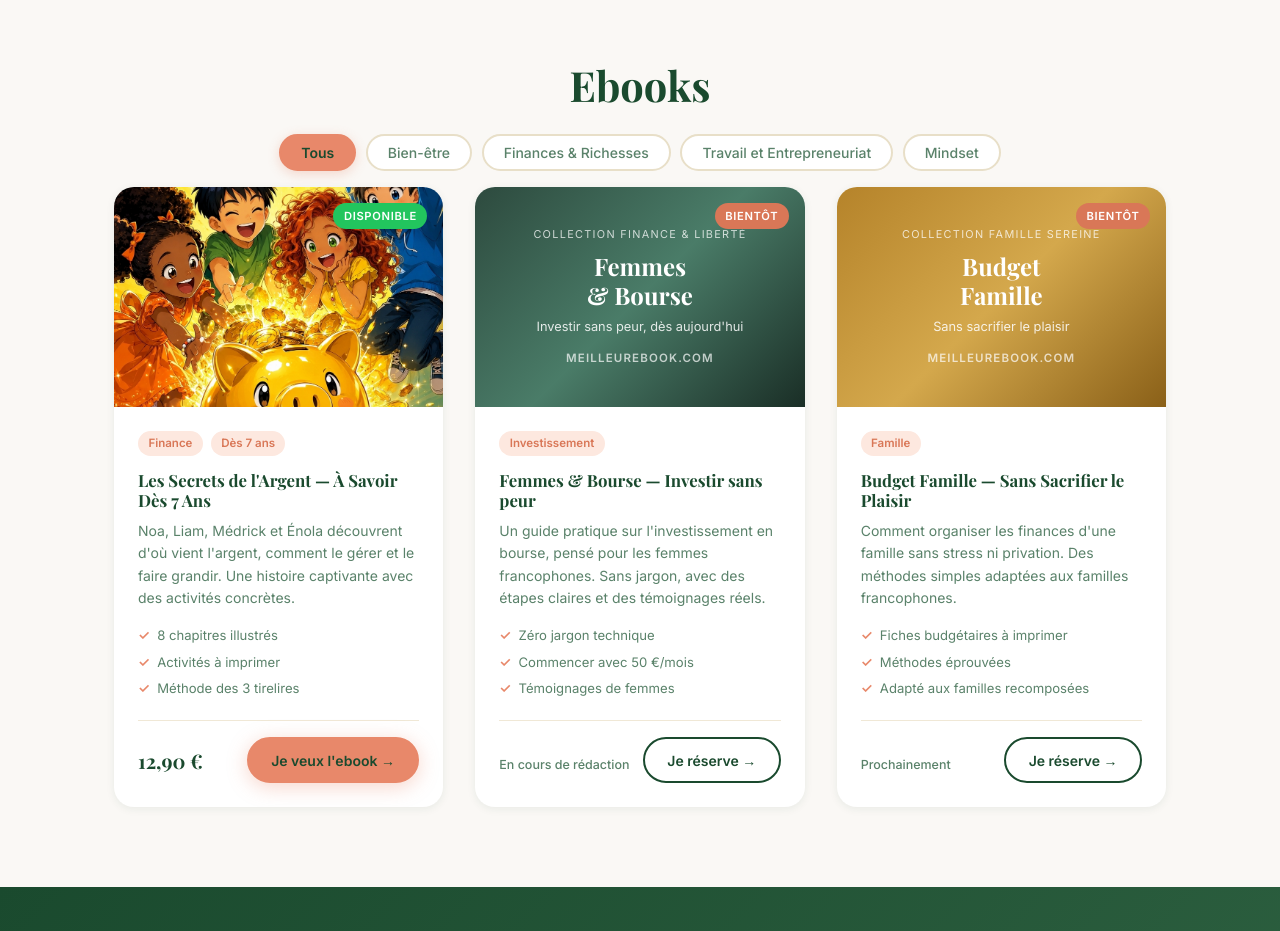
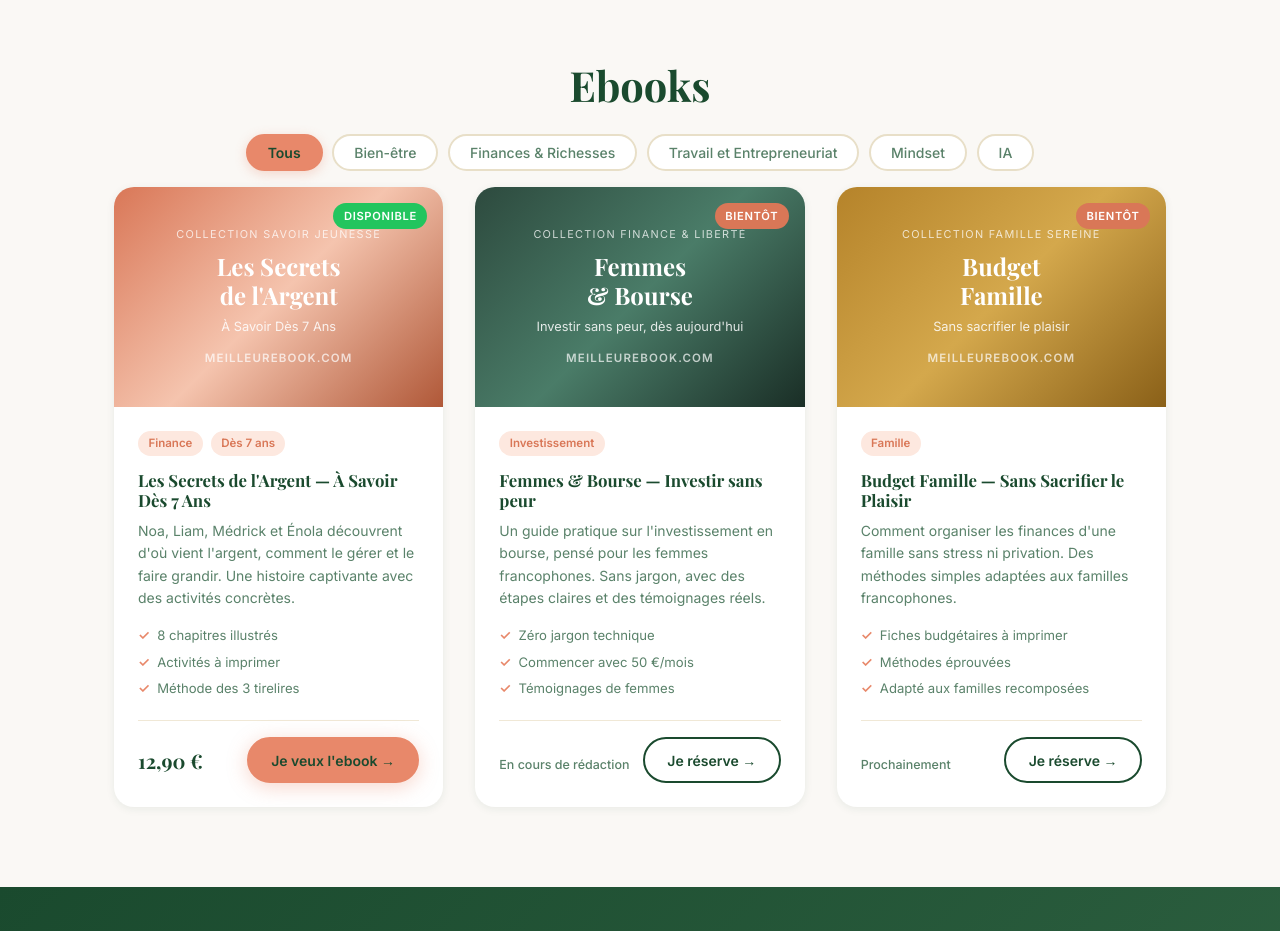
Before and after one commit to tracybymande/meilleurebook, a plain HTML site: page index.html in a window 1280 px wide. Shown: the part 820-1751 px from the top of the page. Drawn offline with nearby package versions, Linux system fonts and the light colour scheme.

Commit message:
Catalogue : revert couverture ebook vers design CSS + ajout filtre IA
Co-Authored-By: Claude Sonnet 4.6 <noreply@anthropic.com>

```diff
--- a/index.html
+++ b/index.html
@@ -67,6 +67,7 @@
         <button class="filter-btn" data-filter="finances-richesses">Finances &amp; Richesses</button>
         <button class="filter-btn" data-filter="entrepreneuriat">Travail et Entrepreneuriat</button>
         <button class="filter-btn" data-filter="mindset">Mindset</button>
+        <button class="filter-btn" data-filter="intelligence-artificielle">IA</button>
       </div>
 
       <!-- Grille des ebooks -->
@@ -74,8 +75,13 @@
 
         <!-- ebook 1 : Les Secrets de l'Argent -->
         <article class="book-card" data-category="finances-richesses" data-age="7-12">
-          <div class="book-card__cover" style="background: #f5c842; padding: 0; overflow: hidden;">
-            <img src="images/couverture-les-secrets-de-largent.png" alt="Les Secrets de l'Argent — couverture" style="width:100%; height:100%; object-fit:cover; display:block;" />
+          <div class="book-card__cover" style="background: linear-gradient(135deg, #D97757 0%, #f5c4ae 50%, #b05838 100%);">
+            <div class="book-card__cover-inner">
+              <p class="book-cover__series">Collection Savoir Jeunesse</p>
+              <h3 class="book-cover__title">Les Secrets<br />de l'Argent</h3>
+              <p class="book-cover__sub">À Savoir Dès 7 Ans</p>
+              <p class="book-cover__author">meilleurebook.com</p>
+            </div>
             <div class="book-card__badge">Disponible</div>
           </div>
           <div class="book-card__body">
```
